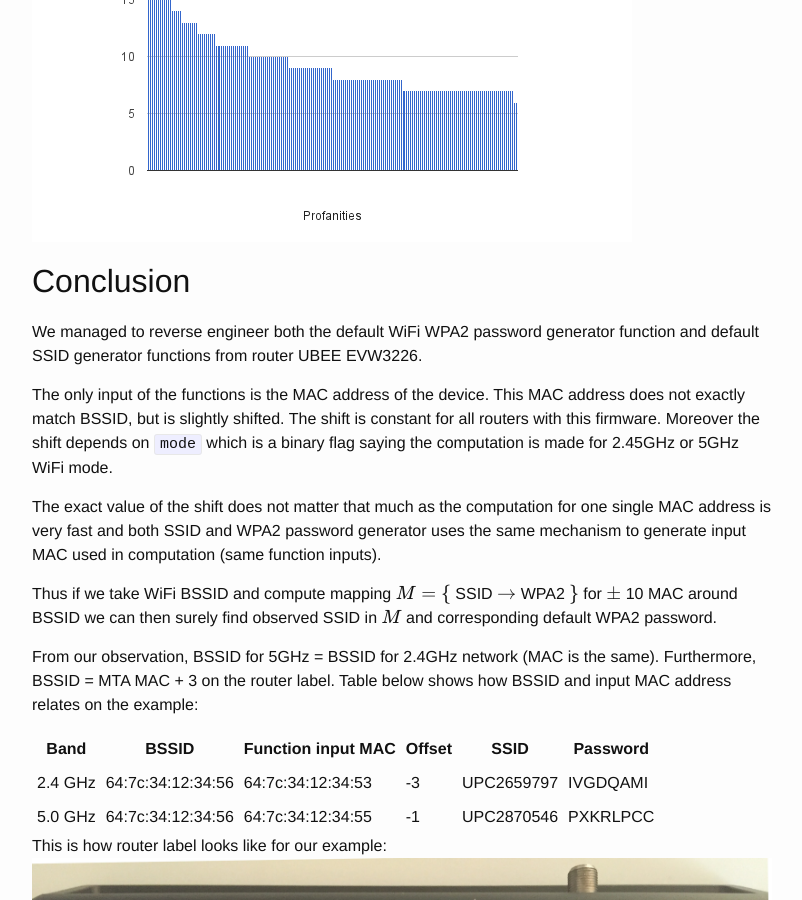
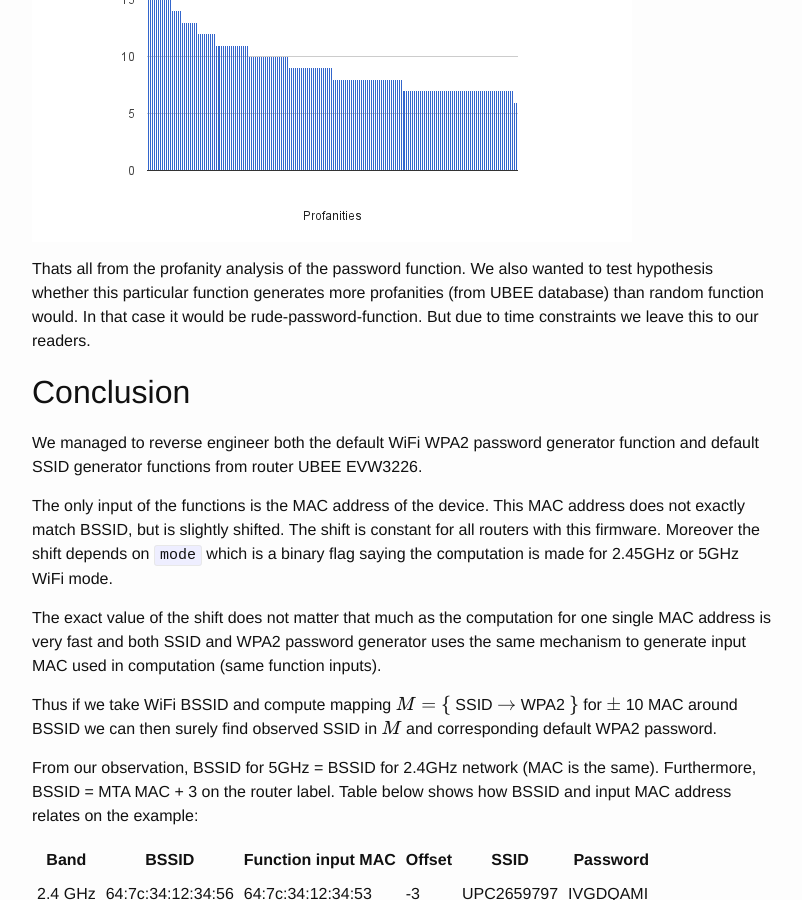
Before and after one commit to yolosec/deadcodeBlog, a Jekyll site: the page built from _posts/2016-06-14-UPC-UBEE-EVW3226-WPA2-Reversing.markdown, in a window 1280 px wide and 900 px high, scrolled down 23540 px. Shown: the whole window, without its empty margins (238-1040 px from the left). Built offline with Jekyll 4.4.1, drawn with Linux system fonts in a browser that asks for light colours; formulas are drawn with MathJax 3.

Commit message:
ubee: profanity analysis conclusion

```diff
--- a/_posts/2016-06-14-UPC-UBEE-EVW3226-WPA2-Reversing.markdown
+++ b/_posts/2016-06-14-UPC-UBEE-EVW3226-WPA2-Reversing.markdown
@@ -735,6 +735,10 @@ WOADS|17 | ERECT|15
 
 [![Profanity size 5](/static/ubee/profanities_c5.png)](/static/ubee/profanities_c5.png)
 
+Thats all from the profanity analysis of the password function. We also wanted to test hypothesis whether this particular function
+generates more profanities (from UBEE database) than random function would. In that case it would be rude-password-function.
+But due to time constraints we leave this to our readers.
+
 ## Conclusion {#conclusion}
 We managed to reverse engineer both the default WiFi WPA2 password generator function and default SSID generator
 functions from router UBEE EVW3226.
```
